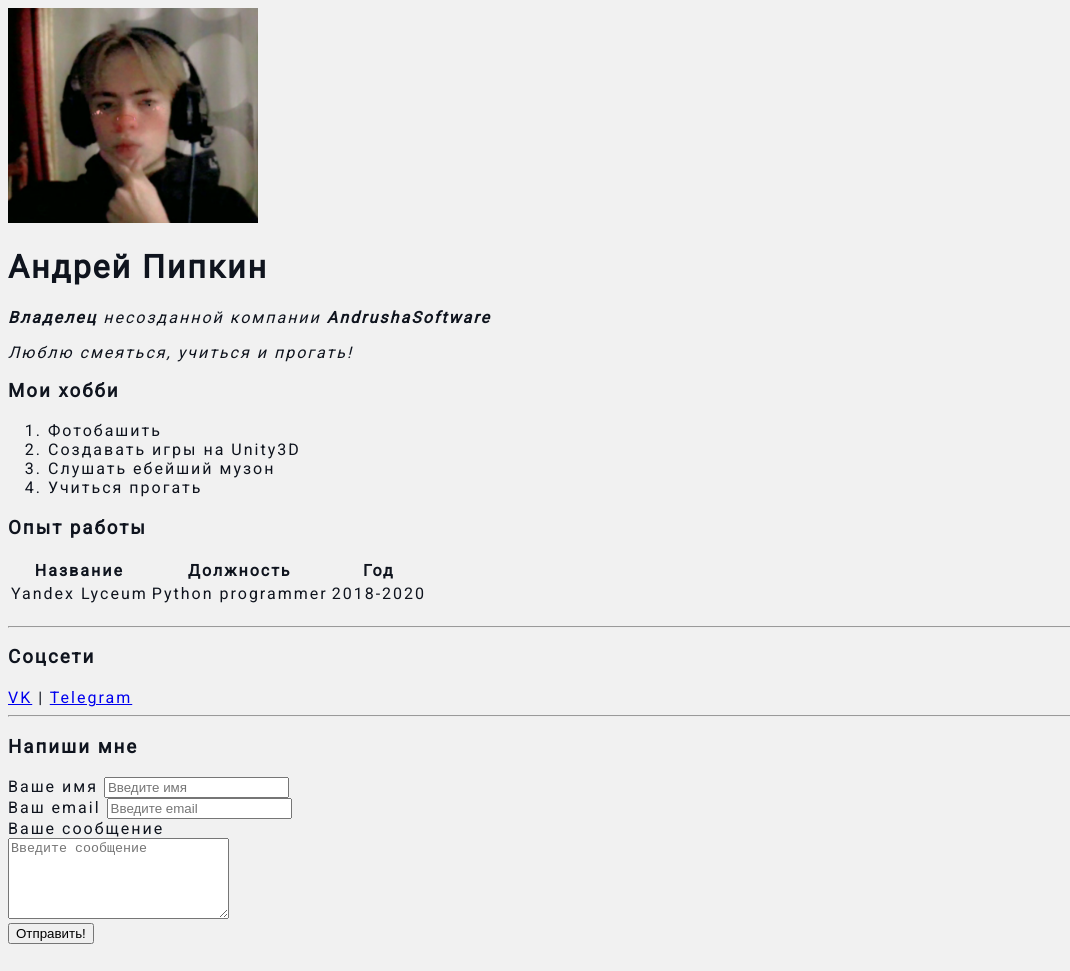
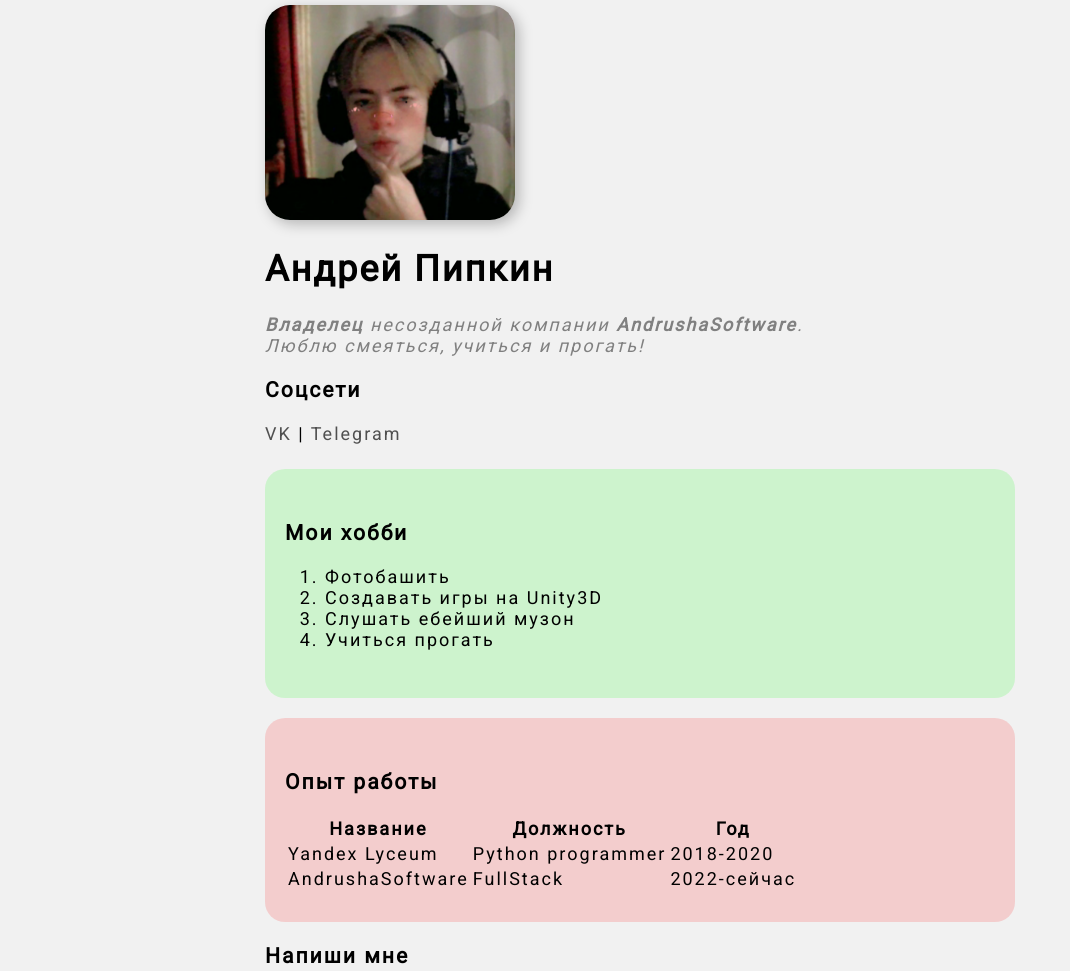
Before and after one commit to DovaTuum/AndrushaSoftware, a plain HTML site: page index.html in a window 1280 px wide. Shown: the top 971 px of the page, without its empty margins (0-1070 px from the left). Drawn offline with Linux system fonts and the light colour scheme.

Commit message:
some commit

```diff
--- a/index.html
+++ b/index.html
@@ -12,18 +12,23 @@
     <link rel="stylesheet" href="style.css">
 </head>
 
-<body>
+<body class="container">
     <div>
-        <img src="unknown.png" alt="Здесь была картинка" width="250">
+        <img src="unknown.png" alt="Здесь была картинка" width="250" class="_image">
         <h1>Андрей Пипкин</h1>
         <article>
-            <p><b>Владелец</b> несозданной компании <strong>AndrushaSoftware</strong></p>
-            <p>Люблю <em>смеяться</em>, <em>учиться</em> и <em>прогать</em>!</p>
+            <p><b>Владелец</b> несозданной компании <strong>AndrushaSoftware</strong>.<br>
+                Люблю <em>смеяться</em>, <em>учиться</em> и <em>прогать</em>!</p>
         </article>
     </div>
 
-    <div class="hobbies card">
-        <div class="inside_hobbies">
+    <div class="block">
+        <h3>Соцсети</h3>
+        <a href="https://vk.com/olyanssc" target="_blank">VK</a> |
+        <a href="https://t.me/AndrushaSoftware" target="_blank">Telegram</a>
+    </div>
+
+    <div class="card b_green">
         <h3>Мои хобби</h3>
         <ol>
             <li>Фотобашить</li>
@@ -32,11 +37,10 @@
             <li>Учиться прогать</li>
         </ol>
     </div>
-    </div>
 
-    <div class="hobbies card">
+    <div class="card b_red">
         <h3>Опыт работы</h3>
-        <table class="inside_hobbies">
+        <table>
             <thead>
                 <tr>
                     <th>Название</th>
@@ -51,15 +55,14 @@
                     <td>2018-2020</td>
                 </tr>
             </tbody>
+            <tfoot>
+                <tr>
+                    <td>AndrushaSoftware</td>
+                    <td>FullStack</td>
+                    <td>2022-сейчас</td>
+                </tr>
+            </tfoot>
         </table>
-    </div>
-
-    <div>
-        <hr>
-        <h3 class="card">Соцсети</h3>
-        <a href="https://vk.com/olyanssc" target="_blank">VK</a> |
-        <a href="https://t.me/AndrushaSoftware" target="_blank">Telegram</a>
-        <hr>
     </div>
 
     <h3>Напиши мне</h3>
@@ -83,7 +86,7 @@
             </div>
 
             <div>
-                <input type="submit" value="Отправить!">
+                <input type="submit" value="Отправить!" class="btn">
             </div>
         </form>
     </div>
--- a/style.css
+++ b/style.css
@@ -1,18 +1,80 @@
 @import url('https://fonts.googleapis.com/css2?family=Roboto&display=swap');
 
 body {
-    color: #0f141e;
     background-color: #f1f1f1;
-    font-size: 16px;
+    font-size: 18px;
     font-family: 'Roboto', 'sans-serif';
     font-weight: 400;
     letter-spacing: 2px;
 }
 
+.container {
+    padding: 5px;
+    max-width: 750px;
+    border-radius: 15px;
+    margin: auto;
+}
+
 article {
     font-style: italic;
+    color: gray;
 }
 
 .card {
+    border-radius: 20px;
     margin-bottom: 20px;
+    padding: 30px 20px;
 }
+
+.b_red {
+    background-color: rgba(255, 0, 0, 0.15);
+}
+
+.b_green {
+    background-color: rgba(0, 255, 0, 0.15);
+}
+
+.b_yellow {
+    background-color: rgba(255, 251, 0, 0.15);
+}
+
+.block {
+    margin-bottom: 25px;
+}
+
+._image {
+    border-radius: 25px;
+    box-shadow: 4px 4px 14px rgba(0, 0, 0, 0.25);
+}
+
+a {
+    color: rgb(80, 80, 80);
+    text-decoration: none;
+}
+
+a:hover {
+    text-decoration: underline;
+}
+
+a:active {
+    color: blue;
+}
+
+a:visited {
+    color: pink;
+    text-decoration: underline;
+}
+
+.btn {
+    background-color: #000;
+    padding: 15px 15px;
+    font-family: inherit;
+    color: #fff;
+    border: none;
+    margin-bottom: 15px;
+}
+
+.btn:hover {
+    opacity: 0.8;
+    cursor: pointer;
+}
```
Lines whose indentation alone changed are shown as unchanged.
